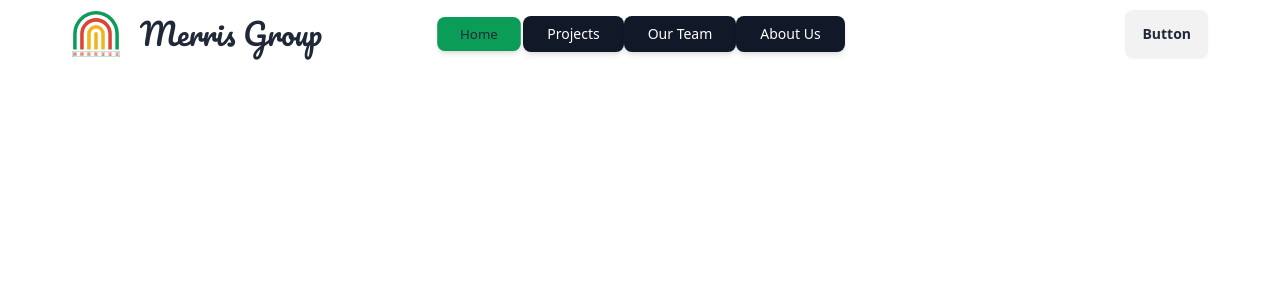
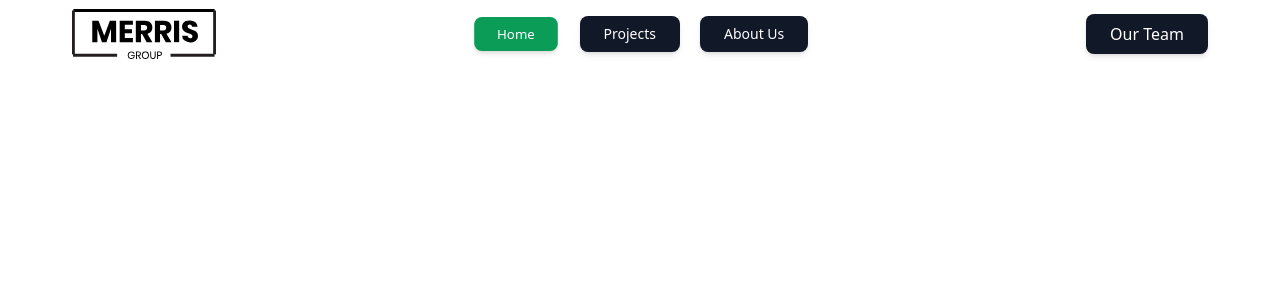
Before and after one commit to Bytes-Farabi/Project-Merris-Group, a React (Vite) app: page / in a window 1280 px wide. Shown: the top 300 px of the page. Built offline with nearby package versions, Linux system fonts and the light colour scheme.

Commit message:
navbar color & logo changed

```diff
--- a/src/Components/Navbar.jsx
+++ b/src/Components/Navbar.jsx
@@ -1,5 +1,7 @@
 import React from 'react';
 import logo from "../../public/assets/logo.svg"
+import logo2 from "../../public/assets/logo_Simple.svg"
+import logo3 from "../../public/assets/merris-logo-1.svg"
 import { Link, NavLink } from 'react-router-dom';
 
 const Navbar = () => {
@@ -31,30 +33,31 @@ const Navbar = () => {
                         </ul>
                     </div>
                     <div className='flex items-center gap-5'>
-                        <img src={logo} alt="logo" className='w-12 h-12 object-contain' />
-                        <h1 className='text-3xl flex gap-2'>
+                        {/* <img src={logo} alt="logo" className='w-12 h-12 object-contain' /> */}
+                        <img src={logo3} alt="logo" className='w-36  object-contain' />
+                        {/* <h1 className='text-3xl flex gap-2'>
                             <span className='font-pacifico'>Merris</span>
                             <span className='font-pacifico'>Group</span>
-                        </h1>
+                        </h1> */}
                     </div>
                 </div>
-                <div className="navbar-center hidden lg:flex">
-                    <ul className="menu menu-horizontal px-1"><NavLink to={"/"} className={({ isActive }) =>
-                        `px-6 py-2  rounded-lg shadow-md font-medium transition duration-200 ease-in-out hover:bg-gray-800 focus:outline-none focus:ring-2 focus:ring-emerald-500 focus:ring-offset-2 ${isActive ? 'scale-95 bg-[#0B9D58]' : 'bg-gray-900 text-white'}`
+                <div className="navbar-center hidden lg:flex lg:gap-28">
+                    <ul className="menu menu-horizontal px-1 lg:flex lg:gap-5"><NavLink to={"/"} className={({ isActive }) =>
+                        `px-6 py-2 text-white rounded-lg shadow-md font-medium transition duration-200 ease-in-out hover:focus:outline-none focus:ring-2 focus:ring-emerald-500 focus:ring-offset-2 ${isActive ? 'scale-95 bg-[#0B9D58]' : 'bg-gray-900 text-white'}`
                     }>Home</NavLink>
                         <NavLink to={"/projects"} className={({ isActive }) =>
-                            `px-6 py-2  rounded-lg shadow-md font-medium transition duration-200 ease-in-out hover:bg-gray-800 focus:outline-none focus:ring-2 focus:ring-emerald-500 focus:ring-offset-2 ${isActive ? 'scale-95 bg-[#0B9D58]' : 'bg-gray-900 text-white'}`
+                            `px-6 py-2 text-white rounded-lg shadow-md font-medium transition duration-200 ease-in-out hover:focus:outline-none focus:ring-2 focus:ring-emerald-500 focus:ring-offset-2 ${isActive ? 'scale-95 bg-[#0B9D58]' : 'bg-gray-900 text-white'}`
                         }>Projects</NavLink>
-                        <NavLink to={"/team"} className={({ isActive }) =>
-                            `px-6 py-2  rounded-lg shadow-md font-medium transition duration-200 ease-in-out hover:bg-gray-800 focus:outline-none focus:ring-2 focus:ring-emerald-500 focus:ring-offset-2 ${isActive ? 'scale-95 bg-[#0B9D58]' : 'bg-gray-900 text-white'}`
-                        }>Our Team</NavLink>
+
                         <NavLink to={"/aboutus"} className={({ isActive }) =>
-                            `px-6 py-2  rounded-lg shadow-md font-medium transition duration-200 ease-in-out hover:bg-gray-800 focus:outline-none focus:ring-2 focus:ring-emerald-500  focus:ring-offset-2 ${isActive ? 'scale-95 bg-[#0B9D58]' : 'bg-gray-900 text-white'}`
+                            `px-6 py-2 text-white rounded-lg shadow-md font-medium transition duration-200 ease-in-out hover: focus:outline-none focus:ring-2 focus:ring-emerald-500  focus:ring-offset-2 ${isActive ? 'scale-95 bg-[#0B9D58]' : 'bg-gray-900 text-white'}`
                         }>About Us</NavLink>
                     </ul>
                 </div>
                 <div className="navbar-end">
-                    <a className="btn">Button</a>
+                <NavLink to={"/team"} className={({ isActive }) =>
+                            `px-6 py-2 text-white rounded-lg shadow-md font-medium transition duration-200 ease-in-out hover:bg-gray-800 focus:outline-none focus:ring-2 focus:ring-emerald-500 focus:ring-offset-2 ${isActive ? 'scale-95 bg-[#0B9D58]' : 'bg-gray-900 text-white'}`
+                        }>Our Team</NavLink>
                 </div>
             </div>
         </div>
```
Also changed, not shown: public/assets/logo_Simple.svg (added), public/assets/merris-logo-1.svg (added).
